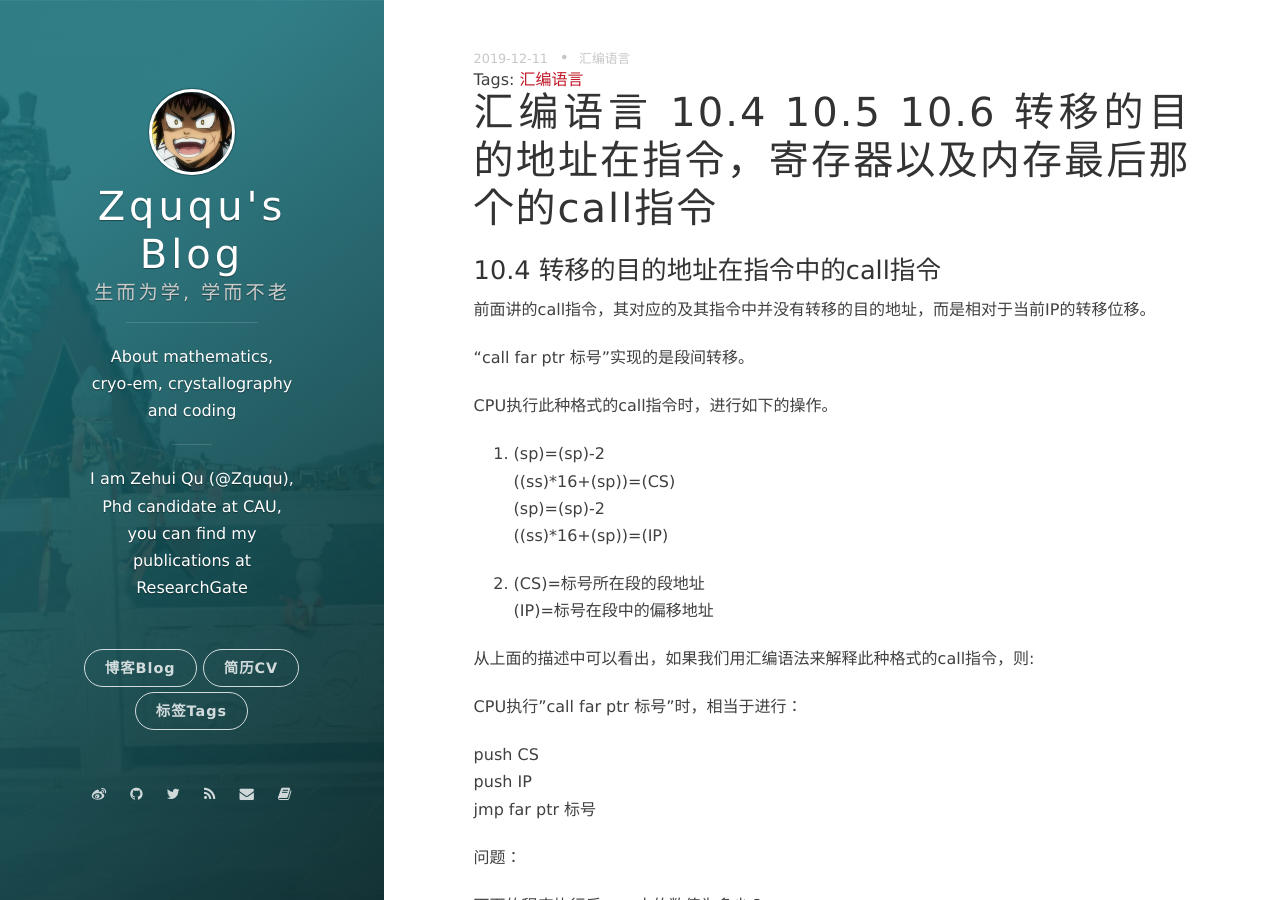
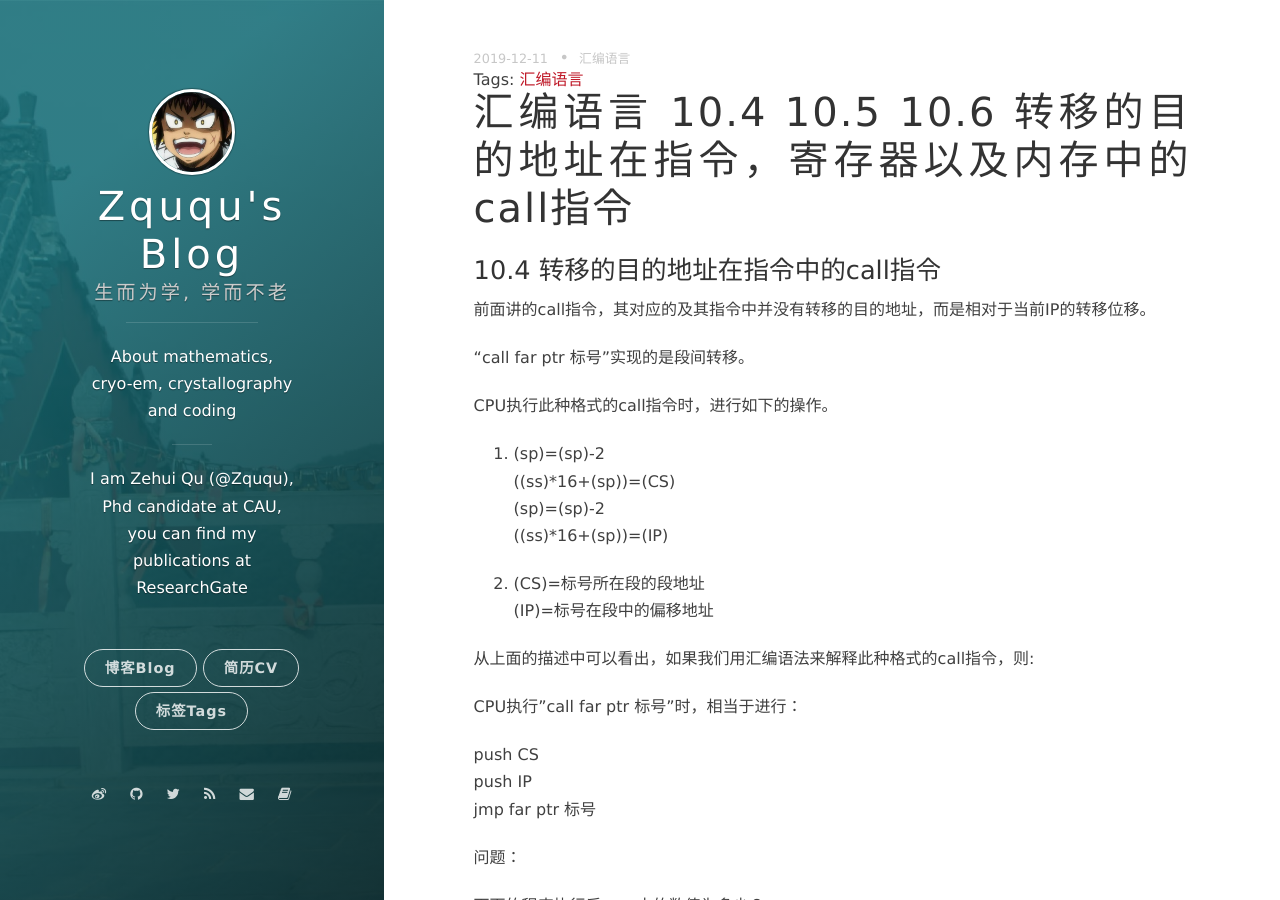
Before and after one commit to onevcat/vno-jekyll, a Jekyll site: the page built from _posts/2019-12-11-assembly-language-42.markdown, in a window 1280 px wide and 900 px high. Built offline with Jekyll 4.4.1, drawn with Linux system fonts in a browser that asks for light colours; nearby versions of some CDN libraries; comment, search, counter and statistics services are not loaded.

Commit message:
fix title

```diff
--- a/_posts/2019-12-11-assembly-language-42.markdown
+++ b/_posts/2019-12-11-assembly-language-42.markdown
@@ -1,6 +1,6 @@
 ---
 layout: post
-title: 汇编语言 10.4 10.5 10.6 转移的目的地址在指令，寄存器以及内存最后那个的call指令
+title: 汇编语言 10.4 10.5 10.6 转移的目的地址在指令，寄存器以及内存中的call指令
 date: 2019-12-11 11:48:24.000000000 +09:00
 tags: 汇编语言
 ---
```
